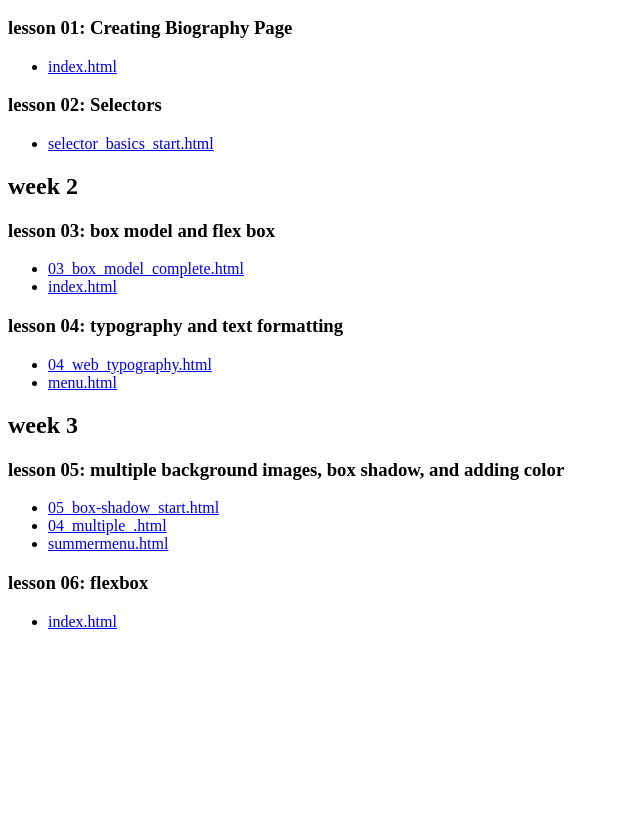
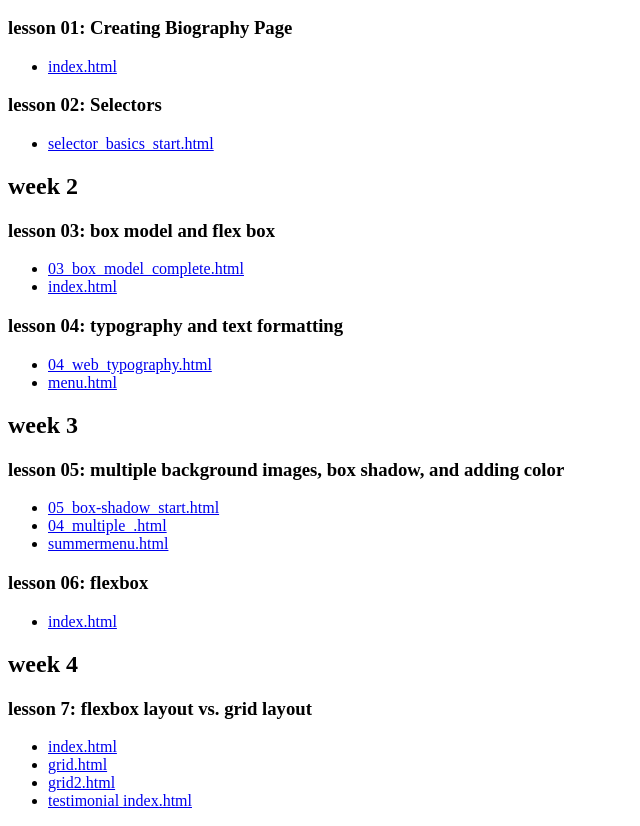
Before and after one commit to libertad808/webd168, a plain HTML site: page index.html in a window 1280 px wide. Shown: the part 110-936 px from the top of the page, without its empty margins (0-640 px from the left). Before the commit the page ends 800 px from the top, so only its background shows below. Drawn offline with Linux system fonts and the light colour scheme.

Commit message:
Add files via upload

```diff
--- a/index.html
+++ b/index.html
@@ -78,6 +78,24 @@
             <a href="lesson06/index.html">index.html</a>
           </li>
         </ul>
+        <h2>week 4</h2>
+        <h3>lesson 7: flexbox layout vs. grid layout</h3>
+        <ul>
+          <li>
+            <a href="lesson07/index.html">index.html</a>
+          </li>
+          <li>
+            <a href="lesson07/grid.html">grid.html</a>
+          </li>
+          <li>
+            <a href="lesson07/grid2.html">grid2.html</a>
+          </li>
+          <li>
+            <a href="lesson07/testimonials-grid-section-main/index.html"
+              >testimonial index.html</a
+            >
+          </li>
+        </ul>
       </div>
     </div>
   </body>
```
